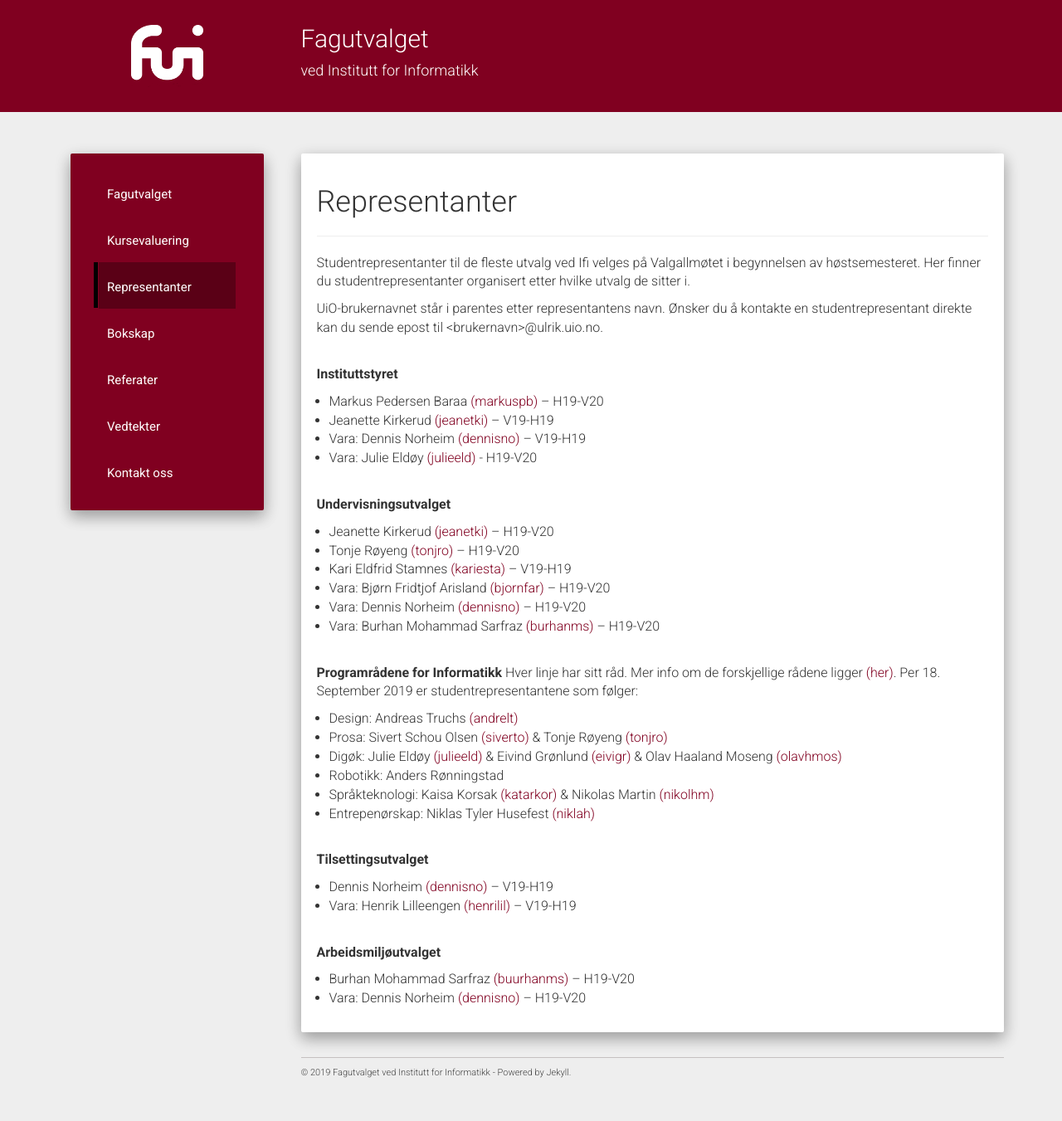
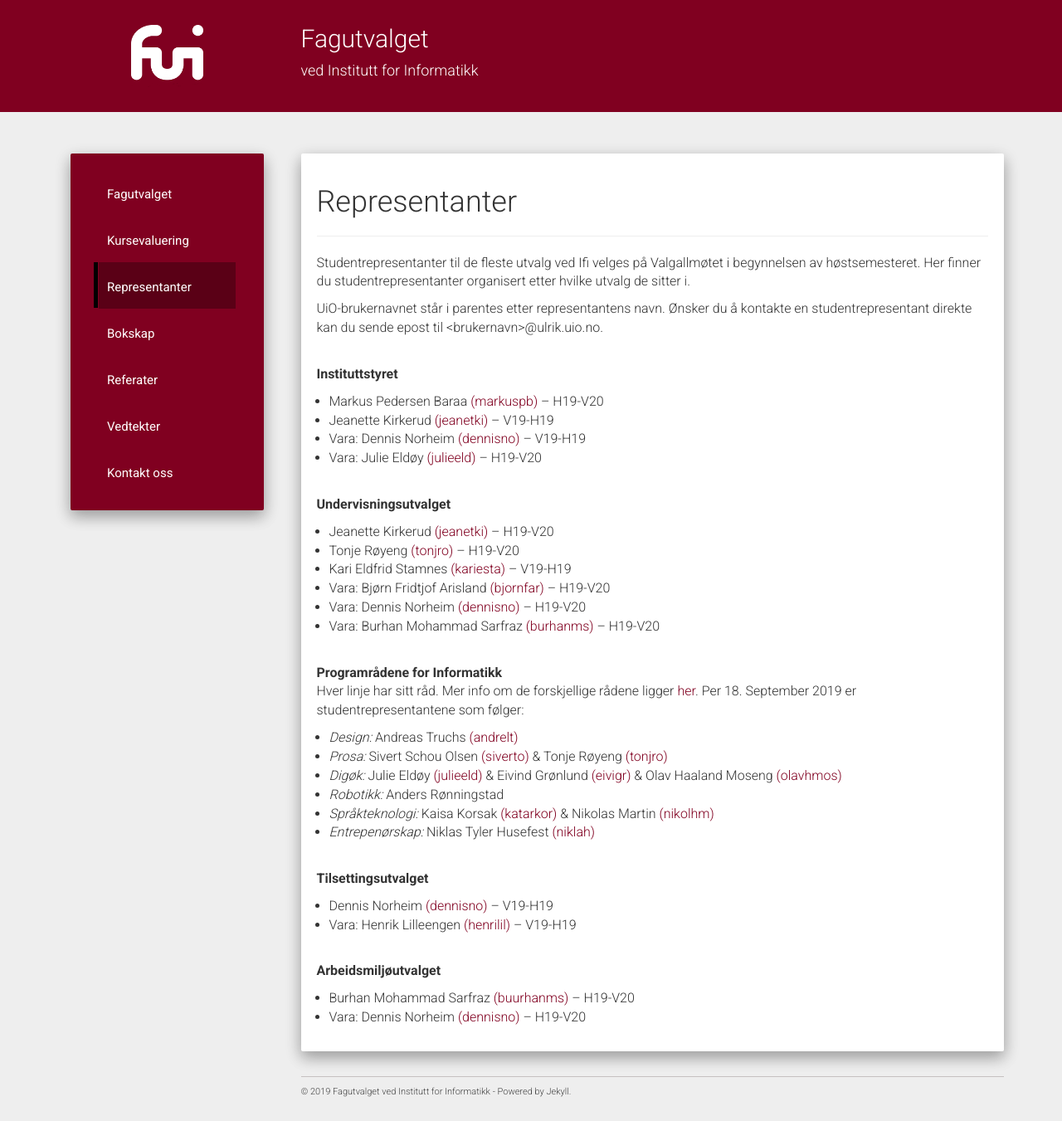
Before and after one commit to fui/fui.github.io, a Jekyll site: the page built from pages/representanter.md, in a window 1280 px wide. Shown: the whole page at 83% size. Built offline with Jekyll 4.4.1, drawn with Linux system fonts in a browser that asks for light colours; nearby versions of some CDN libraries; before the commit the page ends 1328 px from its top, so only the background shows below that.

Commit message:
litt tekstformatering

```diff
--- a/pages/representanter.md
+++ b/pages/representanter.md
@@ -22,7 +22,7 @@
 * Markus Pedersen Baraa [(markuspb)](mailto:markuspb@ulrik.uio.no) – H19-V20
 * Jeanette Kirkerud [(jeanetki)](mailto:jeanetki@ulrik.uio.no) – V19-H19
 * Vara: Dennis Norheim [(dennisno)](mailto:dennisno@ulrik.uio.no) – V19-H19
-* Vara: Julie Eldøy [(julieeld)](mailto:julieeld@ulrik.uio.no) - H19-V20
+* Vara: Julie Eldøy [(julieeld)](mailto:julieeld@ulrik.uio.no) – H19-V20
 <br><br>
 
 **Undervisningsutvalget**
@@ -34,14 +34,14 @@
 * Vara: Burhan Mohammad Sarfraz [(burhanms)](mailto:burhanms@ulrik.uio.no) – H19-V20
 <br><br>
 
-**Programrådene for Informatikk**
-Hver linje har sitt råd. Mer info om de forskjellige rådene ligger [(her)](https://www.mn.uio.no/ifi/om/organisasjon/andreutvalg/programradet/). Per 18. September 2019 er studentrepresentantene som følger:
-* Design: Andreas Truchs [(andrelt)](mailto:andrelt@ulrik.uio.no)
-* Prosa: Sivert Schou Olsen [(siverto)](mailto:siverto@ulrik.uio.no) & Tonje Røyeng [(tonjro)](mailto:tonjro@ulrik.uio.no)
-* Digøk: Julie Eldøy [(julieeld)](mailto:julieeld@ulrik.uio.no) & Eivind Grønlund [(eivigr)](mailto:eivigr@ulrik.uio.no) & Olav Haaland Moseng [(olavhmos)](mailto:olavhmos@ulrik.uio.no)
-* Robotikk: Anders Rønningstad
-* Språkteknologi: Kaisa Korsak [(katarkor)](mailto:katarkor@ulrik.uio.no) & Nikolas Martin [(nikolhm)](mailto:nikolhm@ulrik.uio.no)
-* Entrepenørskap: Niklas Tyler Husefest [(niklah)](mailto:niklah@ulrik.uio.no)
+**Programrådene for Informatikk**<br>
+Hver linje har sitt råd. Mer info om de forskjellige rådene ligger [her](https://www.mn.uio.no/ifi/om/organisasjon/andreutvalg/programradet/). Per 18. September 2019 er studentrepresentantene som følger:
+* *Design:* Andreas Truchs [(andrelt)](mailto:andrelt@ulrik.uio.no)
+* *Prosa:* Sivert Schou Olsen [(siverto)](mailto:siverto@ulrik.uio.no) & Tonje Røyeng [(tonjro)](mailto:tonjro@ulrik.uio.no)
+* *Digøk:* Julie Eldøy [(julieeld)](mailto:julieeld@ulrik.uio.no) & Eivind Grønlund [(eivigr)](mailto:eivigr@ulrik.uio.no) & Olav Haaland Moseng [(olavhmos)](mailto:olavhmos@ulrik.uio.no)
+* *Robotikk:* Anders Rønningstad
+* *Språkteknologi:* Kaisa Korsak [(katarkor)](mailto:katarkor@ulrik.uio.no) & Nikolas Martin [(nikolhm)](mailto:nikolhm@ulrik.uio.no)
+* *Entrepenørskap:* Niklas Tyler Husefest [(niklah)](mailto:niklah@ulrik.uio.no)
 <br><br>
 
 **Tilsettingsutvalget**
```
